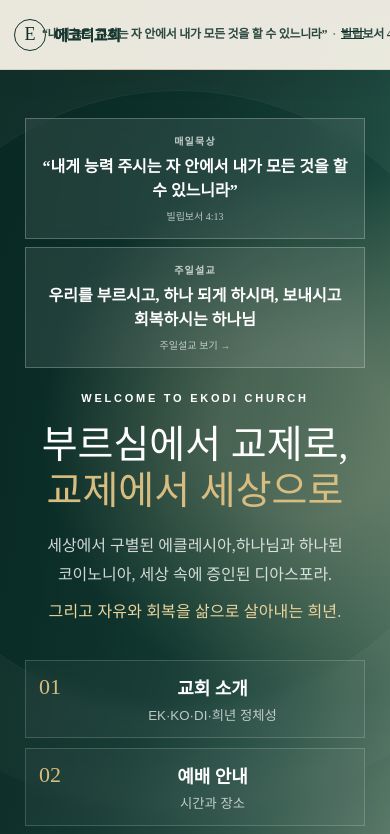
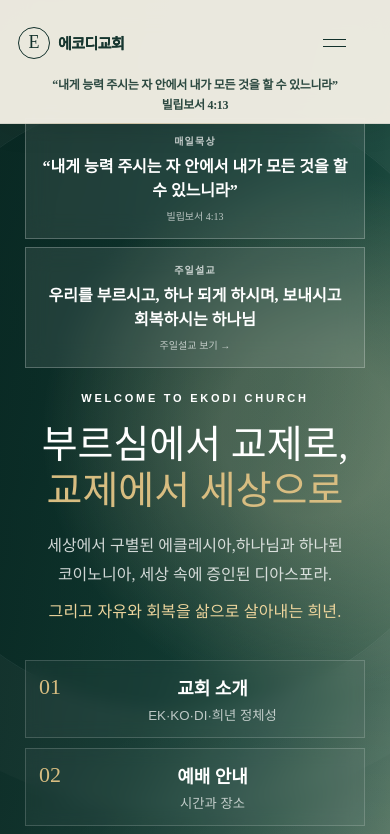
Before and after one commit to topmaster-joseph/ekodi-church, a website: page index.html in a window 390 px wide. Shown: the top 834 px of the page. Drawn offline with Linux system fonts and the light colour scheme; no server answers; a web font is replaced by a local one.

Commit message:
Fix mobile header scripture layout
Move the mobile header Scripture to a dedicated lower row and preserve Korean word units during wrapping.

```diff
--- a/church-header-tune.css
+++ b/church-header-tune.css
@@ -257,3 +257,55 @@ footer>p{
   .hero-focus{gap:8px}
   .hero-focus-card{min-height:80px}
 }
+
+/* 2026-09-02 mobile header scripture layout */
+.site-header .daily-verse,
+.site-header .daily-verse-text,
+.site-header .daily-verse-ref{
+  word-break:keep-all!important;
+  overflow-wrap:normal!important;
+  hyphens:none!important;
+}
+@media(max-width:800px){
+  .site-header{
+    min-height:118px!important;
+    height:auto!important;
+    padding:12px 18px 44px!important;
+    overflow:visible!important;
+  }
+  .site-header .daily-verse{
+    position:absolute!important;
+    left:18px!important;
+    right:18px!important;
+    bottom:10px!important;
+    width:auto!important;
+    max-width:none!important;
+    min-width:0!important;
+    display:block!important;
+    overflow:visible!important;
+    font-size:12.5px!important;
+    line-height:1.45!important;
+    text-align:center!important;
+  }
+  .site-header .daily-verse-text,
+  .site-header .daily-verse-ref{
+    white-space:normal!important;
+    overflow:visible!important;
+    text-overflow:clip!important;
+  }
+  .site-header .daily-verse-text{display:block!important;min-width:0!important;width:100%!important}
+  .site-header .daily-verse-ref{display:block!important;margin-top:2px!important}
+  .site-header .daily-verse-ref::before{content:""!important;margin:0!important}
+}
+@media(max-width:420px){
+  .site-header{
+    min-height:124px!important;
+    padding-bottom:50px!important;
+  }
+  .site-header .daily-verse{
+    left:14px!important;
+    right:14px!important;
+    bottom:9px!important;
+    font-size:12px!important;
+  }
+}
```
